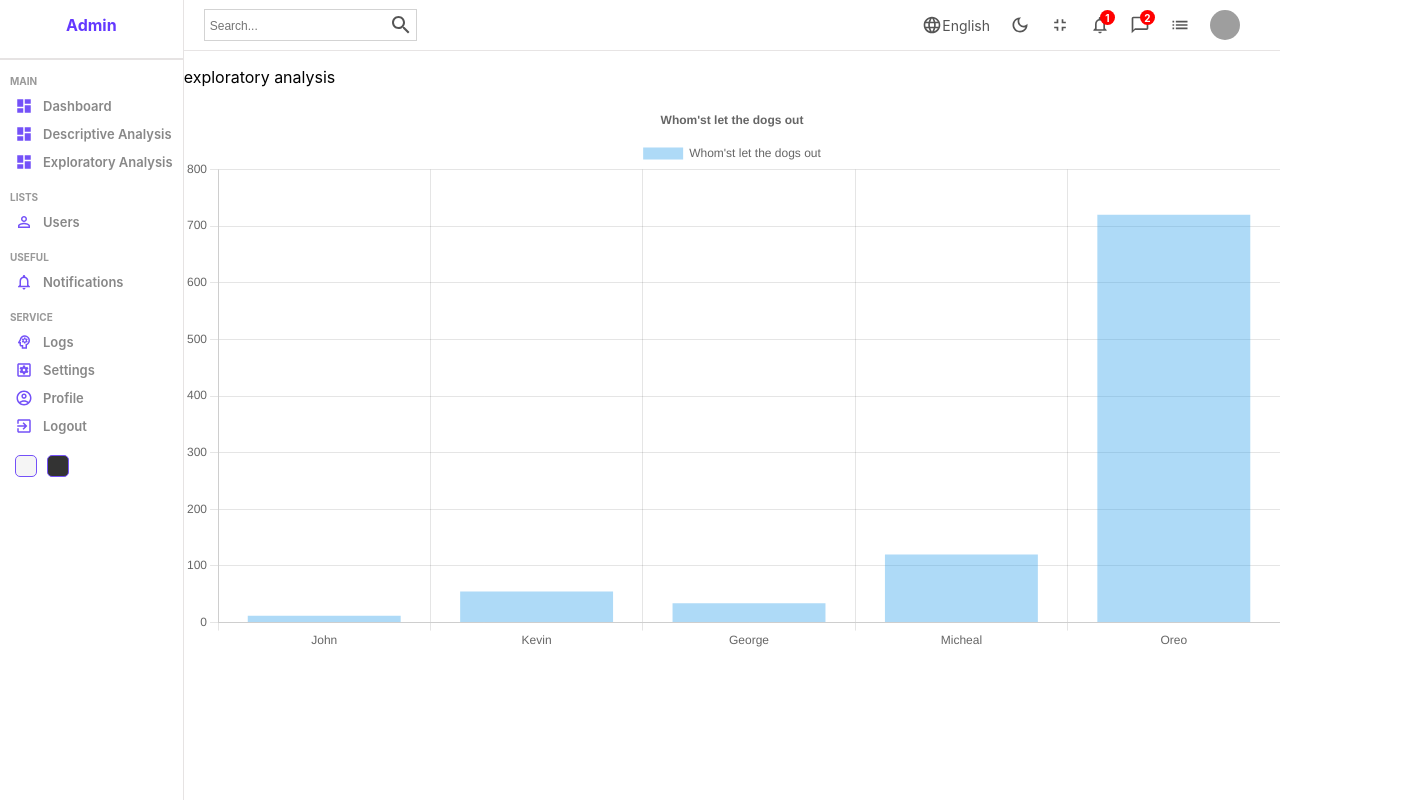
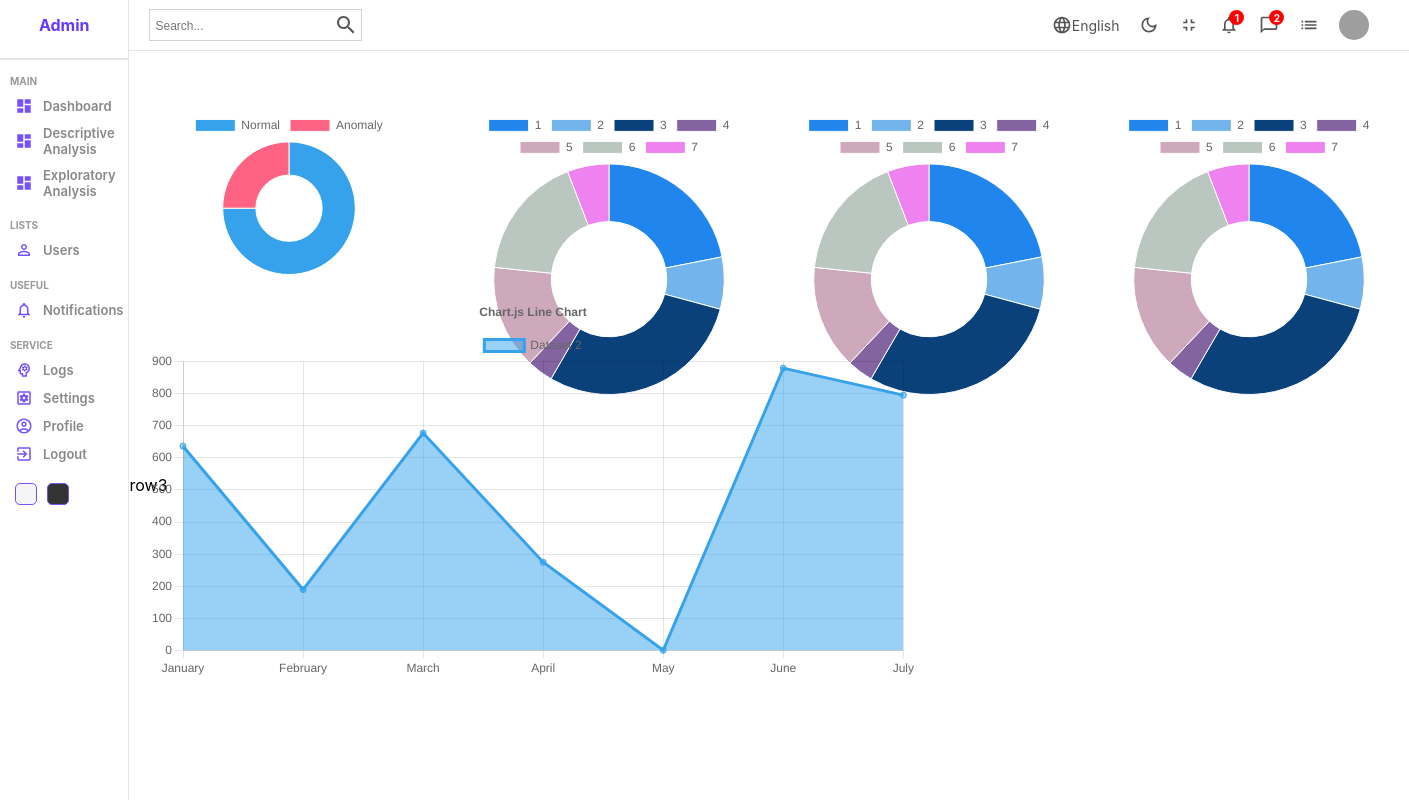
Before and after one commit to springyboiii/API-Gateway-Analyst, a React (Create React App) app in the folder analyst/: page /exploratory-analysis in a window 1280 px wide. Shown: the whole page, 1409 px wide, since content can reach past the window. Built offline with nearby package versions, Linux system fonts and the light colour scheme; grey boxes are pictures that could not be loaded.

Commit message:
added graphs doughnuts and area

```diff
--- a/analyst/src/pages/exploratory-analysis/ExploratoryAnalysis.jsx
+++ b/analyst/src/pages/exploratory-analysis/ExploratoryAnalysis.jsx
@@ -1,49 +1,127 @@
 import Navbar from "../../components/navbar/Navbar";
 import Sidebar from "../../components/sidebar/Sidebar";
 import "./exploratory-analysis.scss";
+
+import React, { useState, useEffect } from "react";
+import { Line } from 'react-chartjs-2';
+
+import { Chart as ChartJS, ArcElement, Tooltip, Legend } from "chart.js";
+import { Doughnut } from "react-chartjs-2";
+import faker from 'faker';
+
 import {
-  Chart as ChartJS,
     CategoryScale,
     LinearScale,
-  BarElement,
+    PointElement,
+    LineElement,
     Title,
-  Tooltip,
-  Legend,
-} from "chart.js";
-import { Bar } from "react-chartjs-2";
-import React, { useState, useEffect } from "react";
 
-ChartJS.register(
-  CategoryScale,
+    Filler,
+  } from 'chart.js';
+ChartJS.register(ArcElement, Tooltip, Legend, CategoryScale,
     LinearScale,
-  BarElement,
+    PointElement,
+    LineElement,
     Title,
-  Tooltip,
-  Legend
+
+    Filler,
     );
 
 const ExploratoryAnalysis = () => {
-  const [chartData, setChartData] = useState({ datasets: [] });
-  const [chartOptions, setChartOptions] = useState({});
+  const [normal_anomaly_doughnut_data, set_normal_anomaly_doughnut_data] =
+    useState({ datasets: [] });
+  const [normal_anomaly_doughnut_options, set_normal_anomaly_doughnut_options] =
+    useState({});
+  const [anomaly_type_doughnut_data, set_anomaly_type_doughnut_data] = useState(
+    { datasets: [] }
+  );
+  const [anomaly_type_doughnut_options, set_anomaly_type_doughnut_options] =
+    useState({});
+
+    const [anomaly_time_area_data, set_anomaly_time_area_data] = useState(
+        { datasets: [] }
+      );
+      const [anomaly_time_area_options, set_anomaly_time_area_options] =
+        useState({});
+
   useEffect(() => {
-    setChartData({
-      labels: ["John", "Kevin", "George", "Micheal", "Oreo"],
+    //   Normal and Anomaly Doughnut chart setup using useeffect
+    const position="left";
+    set_normal_anomaly_doughnut_data({
+      labels: ["Normal", "Anomaly"],
       datasets: [
         {
-          label: "Whom'st let the dogs out",
-          data: [12, 55, 34, 120, 720],
-          borderColor: "rgb(53,162,235)",
-          backgroundColor: "rgba(53,162,235,0.4)",
+        //   label: "# of Votes",
+          data: [150, 50],
+          backgroundColor: ["rgba(54, 162, 235, 1)", "rgba(255, 99, 132, 1)"],
+        //   borderColor: ["rgba(54, 162, 235, 1)", "rgba(255, 99, 132, 1)"],
+          borderWidth: 1,
         },
       ],
     });
-    setChartOptions({
+    set_normal_anomaly_doughnut_options({
+      responsive: true,
+      maintainAspectRatio: false,
+      plugins: {
+        // legend: { position: position },
+
+        title: {
+          display: true,
+          //   text: "Whom'st let the dogs out",
+        },
+      },
+    });
+    //  Anomaly Types Doughnut chart setup using useeffect
+
+    set_anomaly_type_doughnut_data({
+        labels: ["1","2","3","4","5","6","7"],
+        datasets: [
+          {
+            // label: "# of Votes",
+            data: [150, 50,200,25,100,120,40],
+            backgroundColor: ["rgba(32, 133, 236)", "rgba(114, 180, 235)", "rgba(10, 65, 122)", "rgba(132, 100, 160)", "rgba(206, 169, 188)", "rgba(186, 199, 193)", "rgba(238, 130, 238, 1)"],
+            // borderColor: ["rgba(54, 162, 235, 1)", "rgba(255, 99, 132, 1)"],
+            borderWidth: 1,
+          },
+        ],
+      });
+      set_anomaly_type_doughnut_options({
+        responsive: false,
+        maintainAspectRatio: false,
+        plugins: {
+        //   legend: { position: position },
+
+          title: {
+            display: true,
+            //   text: "Whom'st let the dogs out",
+          },
+        },
+      });
+    //   Anomaly-time area chart initialization
+      const labels=['January', 'February', 'March', 'April', 'May', 'June', 'July']
+    set_anomaly_time_area_data({
+        labels: ['January', 'February', 'March', 'April', 'May', 'June', 'July'],
+        datasets: [
+          {
+            fill: true,
+            label: 'Dataset 2',
+            data: labels.map(() => faker.datatype.number({ min: 0, max: 1000 })),
+            borderColor: 'rgb(53, 162, 235)',
+            backgroundColor: 'rgba(53, 162, 235, 0.5)',
+
+          },
+        ],
+      });
+      set_anomaly_time_area_options({
         responsive: true,
   plugins: {
-        legend: { position: "top" },
+    legend: {
+      position: 'top' ,
+    },
     title: {
       display: true,
-          text: "Whom'st let the dogs out",
+      text: 'Chart.js Line Chart',
+
           },
         },
       });
@@ -53,8 +131,40 @@ const ExploratoryAnalysis = () => {
       <Sidebar />
       <div className="exploratoryAnalysisContainer">
         <Navbar />
-        <p>exploratory analysis</p>
-        <Bar options={chartOptions} data={chartData}/>
+        <div className='rows'>
+     <div className='row'> <div className="doughnut-container">
+          <Doughnut
+            data={normal_anomaly_doughnut_data}
+            options={normal_anomaly_doughnut_options}
+          />
+        </div>
+        <div className="type_doughnut-container doughnut-container">
+          <Doughnut
+            data={anomaly_type_doughnut_data}
+            options={anomaly_type_doughnut_options}
+          />
+        </div>
+        <div className="doughnut-container">
+          <Doughnut
+            data={anomaly_type_doughnut_data}
+            options={anomaly_type_doughnut_options}
+          />
+        </div>
+        <div className="doughnut-container">
+          <Doughnut
+            data={anomaly_type_doughnut_data}
+            options={anomaly_type_doughnut_options}
+          />
+        </div>
+        </div>
+
+
+
+     <div className='row'><div className="anomaly_time_area-container"><Line options={anomaly_time_area_options} data={anomaly_time_area_data} /></div></div>
+     <div className='row'>row3</div>
+ </div>
+
+
 
       </div>
     </div>
--- a/analyst/src/pages/exploratory-analysis/exploratory-analysis.scss
+++ b/analyst/src/pages/exploratory-analysis/exploratory-analysis.scss
@@ -5,3 +5,25 @@
         flex: 6;
     }
 }
+.doughnut-container{
+    margin-top: 3vh;
+    position:inherit;
+    height:25vh;
+    width:25vw;
+}
+
+// .type_doughnut-container{
+//     position: relative;
+//     height:27vh;
+//     width:27vw;
+// }
+
+.anomaly_time_area-container{
+    margin: 20px;
+    position: relative;
+    height:20vh;
+    width:60vw;
+}
+.row{
+    display: flex
+}
```
Lines whose indentation alone changed are shown as unchanged.
